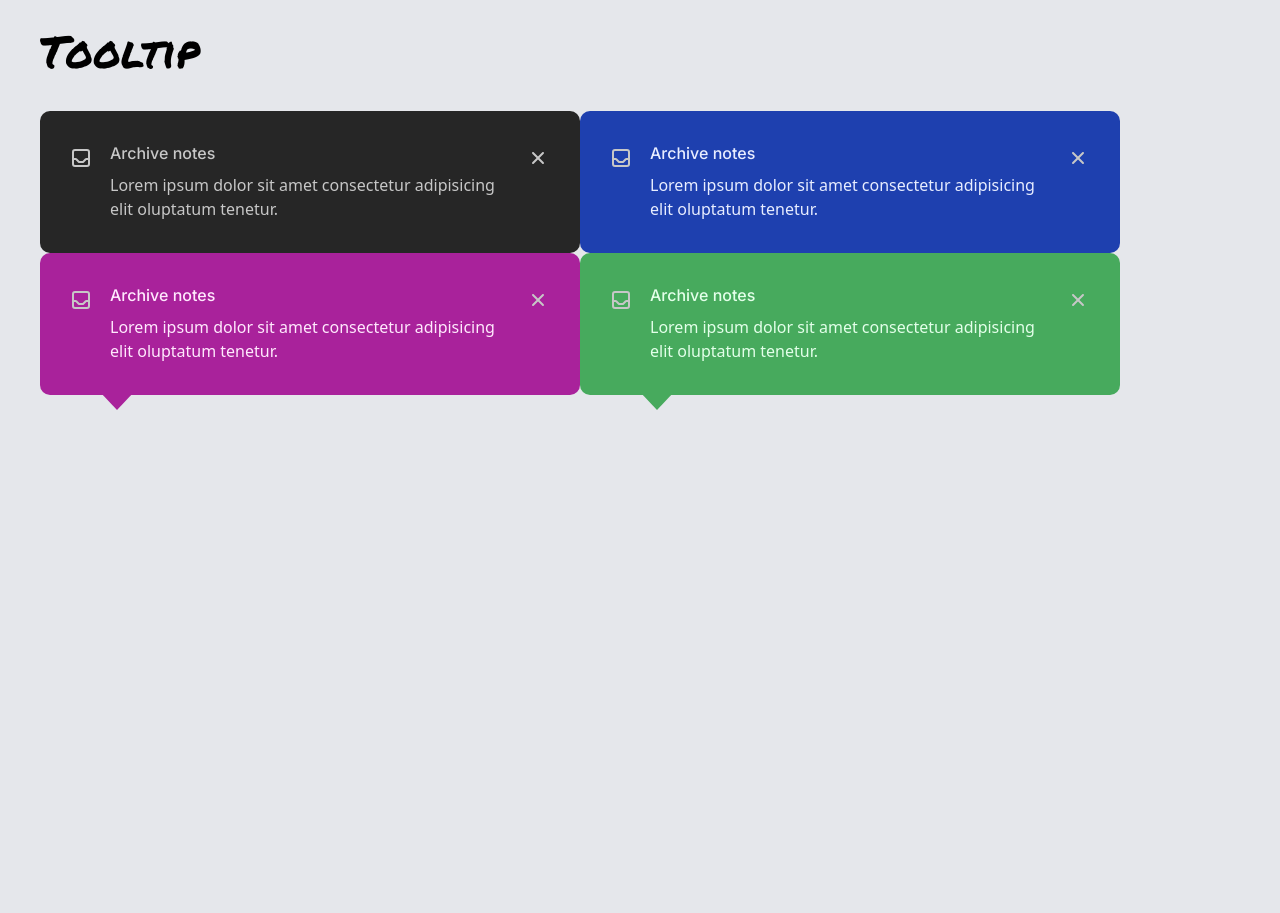
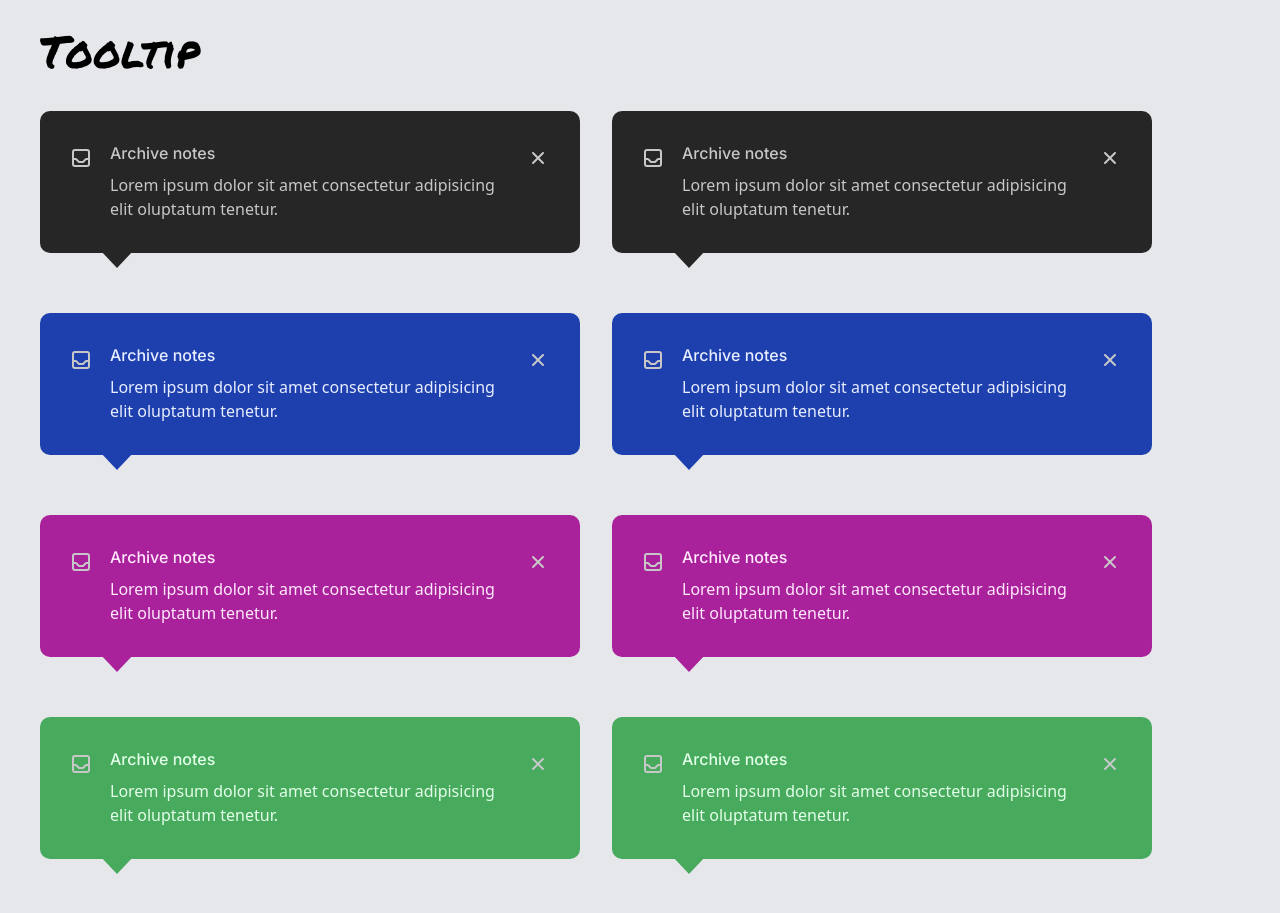
Before and after one commit to Petrasoderstrom1612/component-library, a React (Vite) app: page / in a window 1280 px wide. Shown: the part 2827-3740 px from the top of the page. Before the commit the page ends 3262 px from the top, so only its background shows below. Built offline with nearby package versions, Linux system fonts and the light colour scheme.

Commit message:
double columns with divs now

```diff
--- a/src/App.jsx
+++ b/src/App.jsx
@@ -98,12 +98,22 @@ function App() {
       <>
         <h1 className="h1-tooltips">Tooltip</h1>
         { palettes.map((onePalette, index) => (
+          <div className="tooltip-divs">
           <Tooltip
-          key = {onePalette}
-          palette = {onePalette}
-          title = "Archive notes"
-          paragraph = "Lorem ipsum dolor sit amet consectetur adipisicing elit oluptatum tenetur."
-          />
+            variant="dark"
+            key={onePalette}
+            palette ={onePalette}
+            title="Archive notes"
+            paragraph="Lorem ipsum dolor sit amet consectetur adipisicing elit oluptatum tenetur."
+            />
+            <Tooltip
+            variant="light"
+            key={onePalette + "-light"}
+            palette ={onePalette}
+            title="Archive notes"
+            paragraph="Lorem ipsum dolor sit amet consectetur adipisicing elit oluptatum tenetur."
+            />
+          </div>
         ))
         }
       </>
--- a/src/Tooltips/Tooltip.jsx
+++ b/src/Tooltips/Tooltip.jsx
@@ -2,7 +2,7 @@ import { useRef, useState, useEffect } from "react";
 import folderIcon from "./icons/folder.svg"
 import xIcon from "./icons/X.svg"
 
-const Tooltip = ({ palette, title, paragraph }) => {
+const Tooltip = ({ palette, title, paragraph, ...rest }) => {
   const divRef = useRef(null);
   const [bgColor, setBgColor] = useState("black");
 
--- a/src/index.css
+++ b/src/index.css
@@ -458,6 +458,11 @@ object-position: center;
   line-height: 63px;
 }
 
+.tooltip-divs{
+  display: flex;
+  gap: 2em;
+}
+
 /*
 :root {
   --blackish-bg: #262626;
@@ -477,6 +482,7 @@ object-position: center;
   position: relative;
   display: inline-block; /*only the width needed to fit content*/
   border-radius:10px;
+  margin-bottom: 60px;
 }
 
 .tooltip{
```
